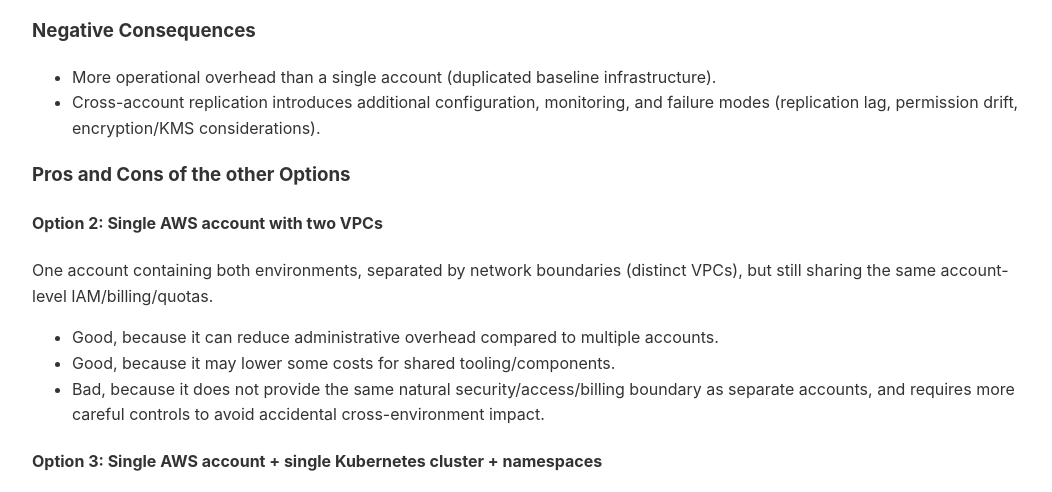
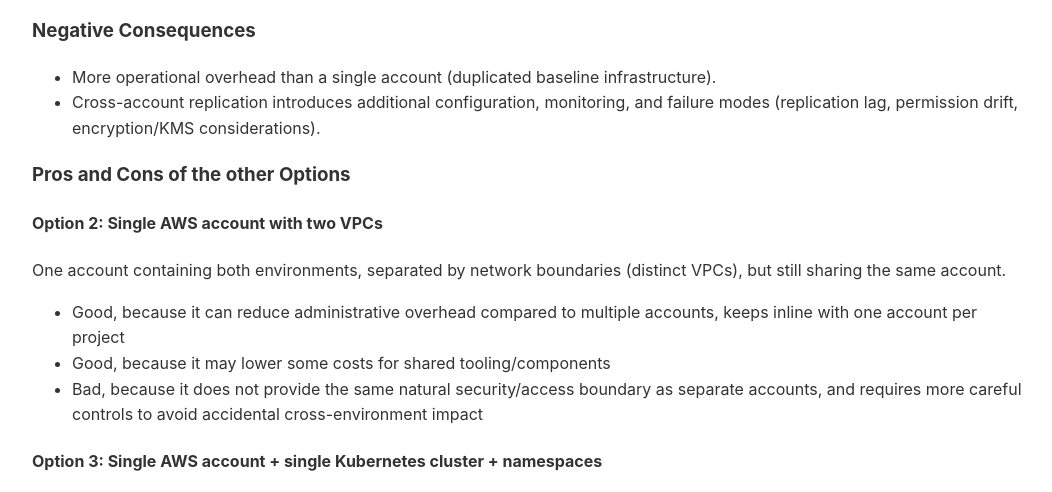
Before and after one commit to NERC-CEH/fdri_words, a Jekyll site: the page built from adrs/013-AWS-Accounts.md, in a window 1280 px wide and 900 px high, scrolled down 2267 px, cut to the strip 0-492 px from the top of the window. Shown: the whole strip, without its empty margins (108-1160 px from the left). Built offline with Jekyll 4.4.1, drawn with Linux system fonts in a browser that asks for light colours; our own code applies the rules of GitHub Pages for plain Markdown files.

Commit message:
Update pros and cons for AWS account options
Clarified pros and cons for single AWS account with two VPCs.

```diff
--- a/adrs/013-AWS-Accounts.md
+++ b/adrs/013-AWS-Accounts.md
@@ -45,11 +45,11 @@
 
 #### Option 2: Single AWS account with two VPCs
 
-One account containing both environments, separated by network boundaries (distinct VPCs), but still sharing the same account-level IAM/billing/quotas.
+One account containing both environments, separated by network boundaries (distinct VPCs), but still sharing the same account.
 
-- Good, because it can reduce administrative overhead compared to multiple accounts.
-- Good, because it may lower some costs for shared tooling/components.
-- Bad, because it does not provide the same natural security/access/billing boundary as separate accounts, and requires more careful controls to avoid accidental cross-environment impact.
+- Good, because it can reduce administrative overhead compared to multiple accounts, keeps inline with one account per project
+- Good, because it may lower some costs for shared tooling/components
+- Bad, because it does not provide the same natural security/access boundary as separate accounts, and requires more careful controls to avoid accidental cross-environment impact
 
 #### Option 3: Single AWS account + single Kubernetes cluster + namespaces
 
```
